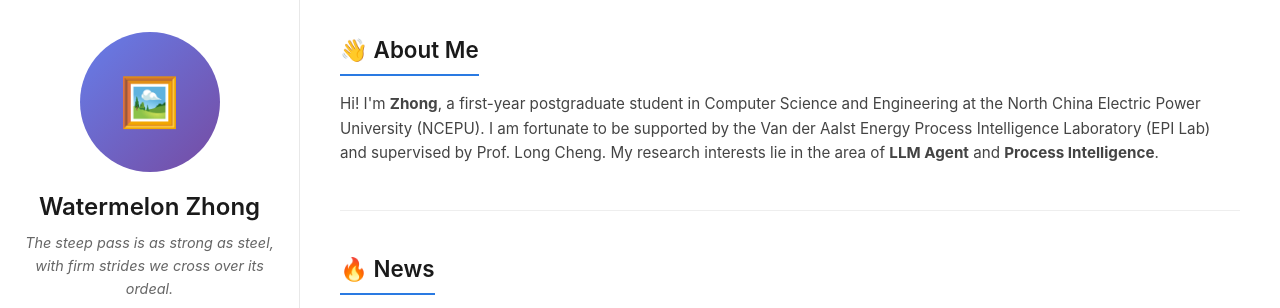
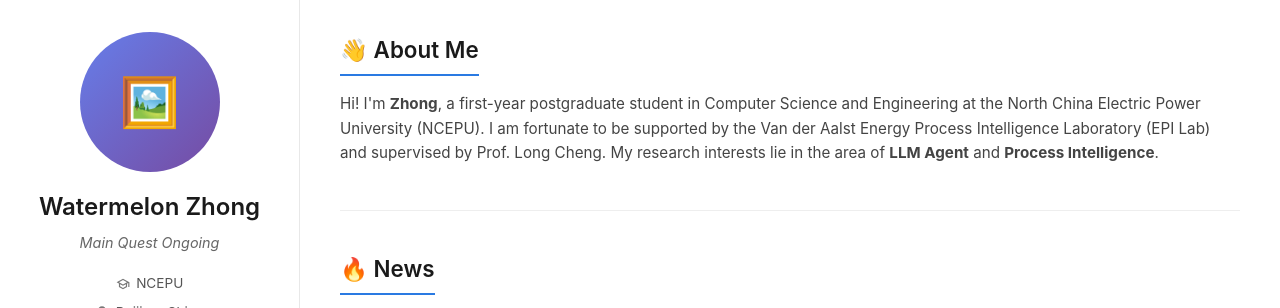
Before and after one commit to watermelonzhong/watermelonzhong.github.io, a plain HTML site: page index.html in a window 1280 px wide. Shown: the top 308 px of the page. Drawn offline with Linux system fonts and the light colour scheme.

Commit message:
Update index.html

```diff
--- a/index.html
+++ b/index.html
@@ -258,7 +258,7 @@
       <!-- 有照片后替换为: <img class="profile-img" src="images/profile.jpg" alt="profile"> -->
 
       <h1>Watermelon Zhong</h1>
-      <p class="tagline">The steep pass is as strong as steel, with firm strides we cross over its ordeal.</p>
+      <p class="tagline">Main Quest Ongoing</p>
 
       <div class="info-item">
         <svg viewBox="0 0 24 24"><path d="M12 3L1 9l4 2.18v6L12 21l7-3.82v-6l2-1.09V17h2V9L12 3zm6.82 6L12 12.72 5.18 9 12 5.28 18.82 9zM17 15.99l-5 2.73-5-2.73v-3.72L12 15l5-2.73v3.72z"/></svg>
```
